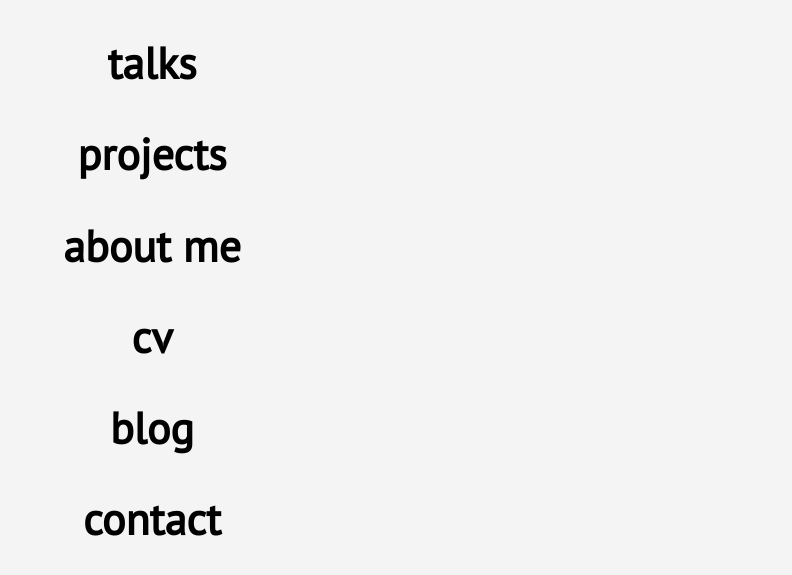
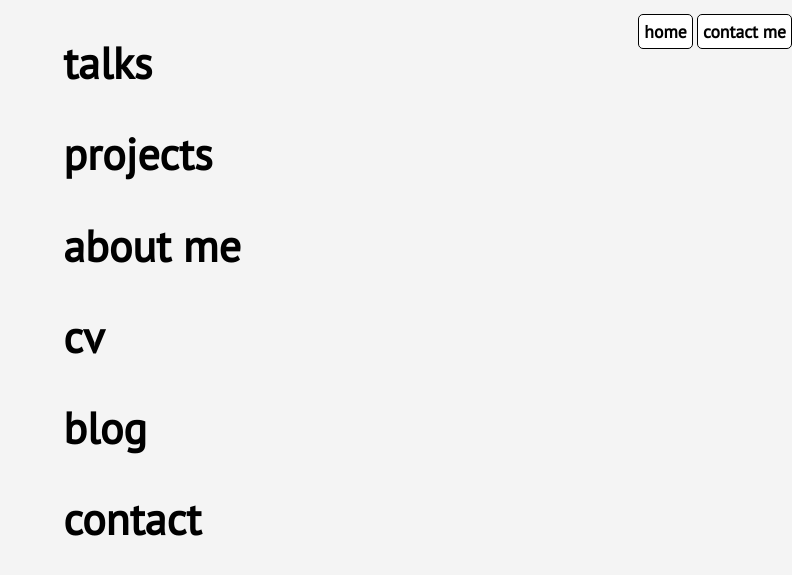
Before and after one commit to kairstenfay/kairstenfay.github.io, a Jekyll site: the page built from index.html, in a window 1280 px wide. Shown: the top 575 px of the page, without its empty margins (488-1280 px from the left). Built offline with Jekyll 4.4.1, drawn with Linux system fonts in a browser that asks for light colours.

Commit message:
Add nav element to default layout

```diff
--- a/_layouts/default.html
+++ b/_layouts/default.html
@@ -18,6 +18,12 @@
 		<link rel="stylesheet" type="text/css" href="/css/main.css">
 	</head>
 	<body>
+		<header>
+			<nav>
+				<a href="/">home</a>
+				<a href="/contact">contact me</a>
+			</nav>
+		</header>
 		{{ content }}
 	</body>
 </html>
--- a/css/main.css
+++ b/css/main.css
@@ -3,17 +3,15 @@ body {
     margin: 0;
     font-family: 'PT Sans', sans-serif;
     background-color: #f4f4f4;
+    display: grid;
+    place-items: center;
 }
 
 h1, h2 {
     font-family: 'Noto Sans SC', sans-serif;
     font-weight: 200;
-    text-align: center;
 }
 
-h2 {
-    margin-bottom: 0;
-}
 
 nav ul {
     list-style: none;
@@ -223,6 +221,22 @@ img.post{
     max-width: 300px;
 }
 
+header {
+    display: flex;
+    justify-content: flex-end;
+    width: 100%;
+    position: absolute;
+    top: 20px;
+}
+
+header a {
+    border: 1px solid black;
+    border-radius: 5px;
+    padding: 5px;
+    background-color: white;
+    top: 0;
+}
+
 #thumbnail {
     margin: 0 auto;
     padding: 5px;
```
